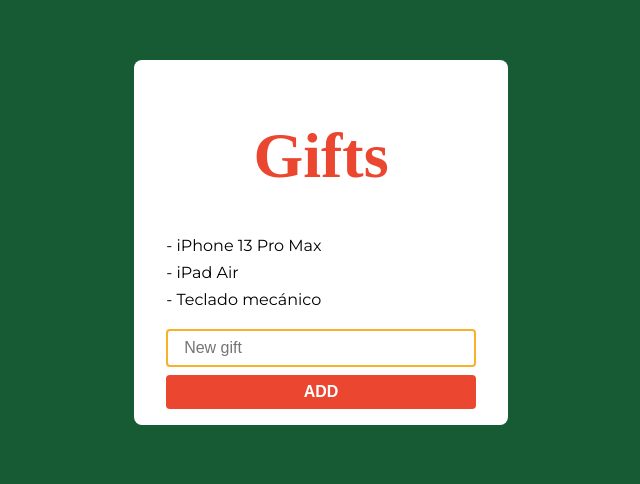
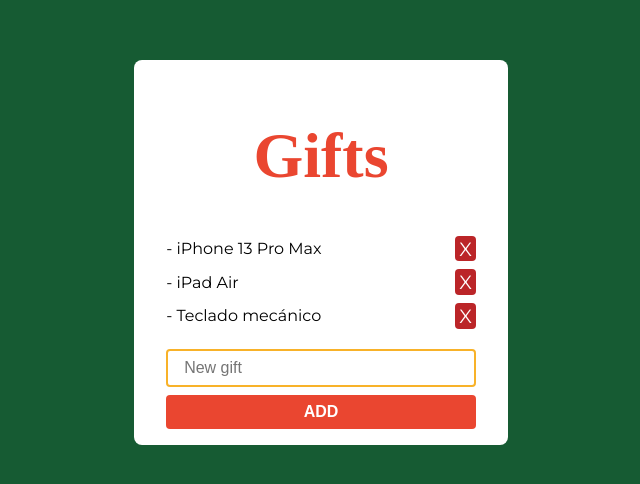
Before and after one commit to victor-landa/christmas-wish-list, a React (Create React App) app: page / in a window 1280 px wide. Shown: the part 132-616 px from the top of the page, without its empty margins (319-959 px from the left). Built offline with nearby package versions, Linux system fonts and the light colour scheme; a web font is replaced by a local one.

Commit message:
:sparkles: day 4 - add remove gift button

```diff
--- a/src/assets/styles/components/List.css
+++ b/src/assets/styles/components/List.css
@@ -48,3 +48,19 @@
   text-transform: uppercase;
   width: 100%;
 }
+
+.wish-list-card__item {
+  align-items: center;
+  display: flex;
+  justify-content: space-between;
+}
+
+.wish-list-card__item-delete {
+  background: var(--red-2);
+  border-radius: 0.25rem;
+  color: var(--white);
+  cursor: pointer;
+  font-size: 1.2rem;
+  padding: 0.05rem 0.25rem;
+  text-transform: uppercase;
+}
--- a/src/components/List.tsx
+++ b/src/components/List.tsx
@@ -15,12 +15,18 @@ export const List = () => {
     }
   }
 
+  const handleDeleteItem = (e: React.SyntheticEvent) => {
+    const target = e.target as HTMLSpanElement;
+    const name = target.dataset.itemName;
+    setList(list.filter(item => item !== name));
+  }
+
   return (
     <div className='wish-list-card'>
       <h1 className='wish-list-card__title'>Gifts</h1>
       <ul className='wish-list-card__items'>
         {list.map((item, index) =>
-          <li key={index}>- {item}</li>
+          <li className="wish-list-card__item" key={index}>- {item} <span onClick={handleDeleteItem} data-item-name={item} className="wish-list-card__item-delete">x</span></li>
         )}
       </ul>
       <form className='form' onSubmit={handleForm} autoComplete="off">
```
